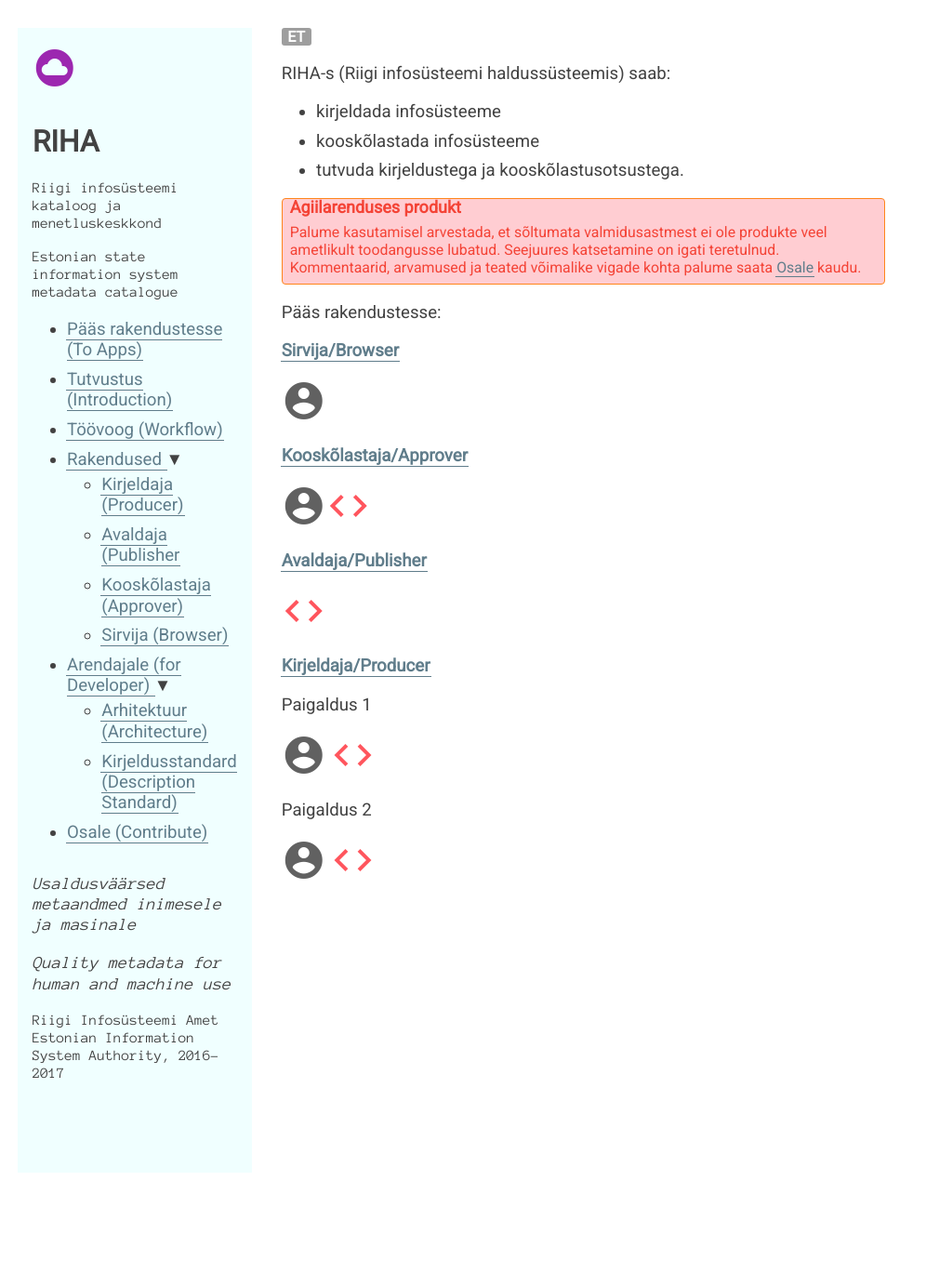
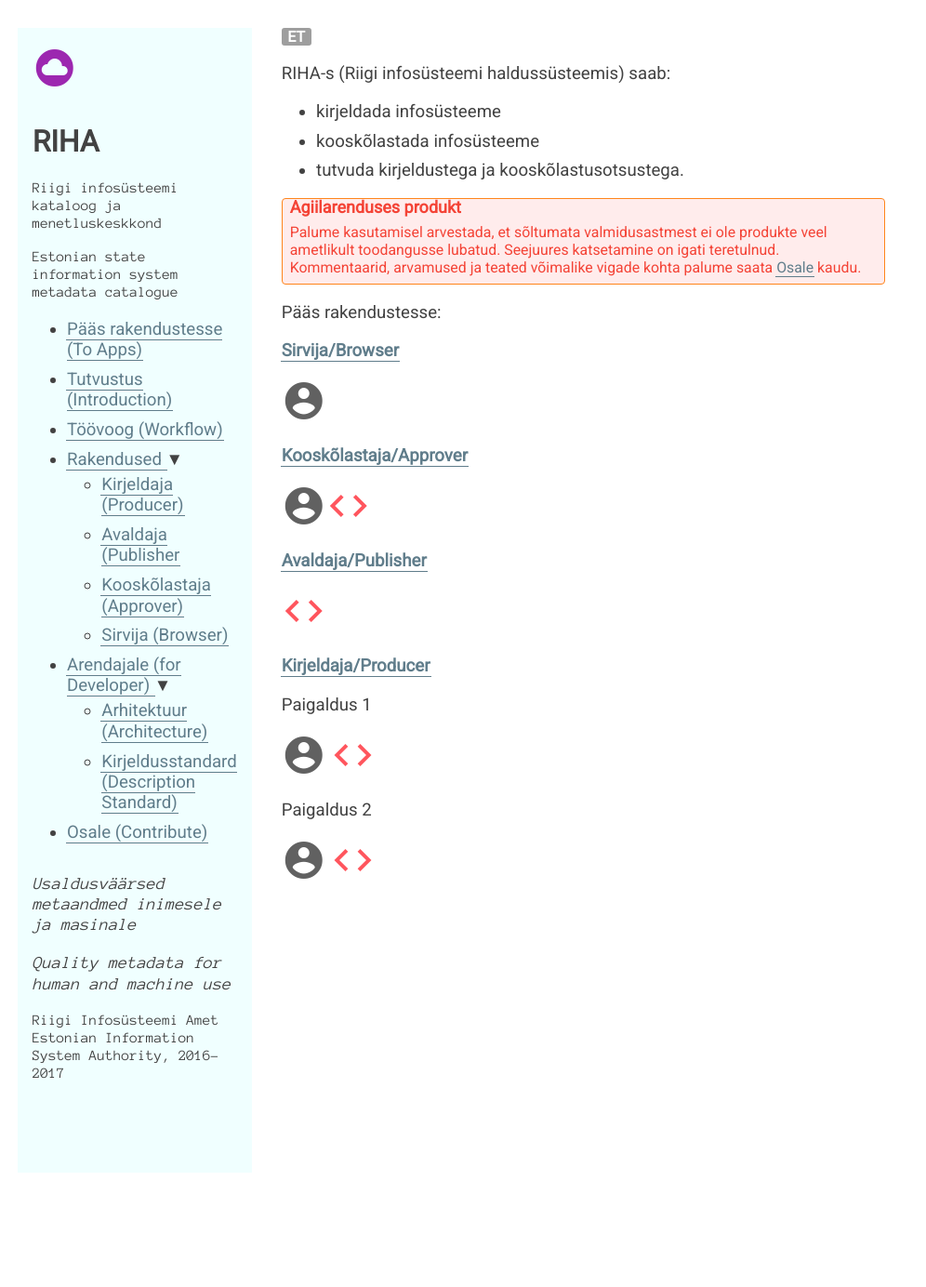
Before and after one commit to e-gov/RIHA-Index, a Jekyll site: the page built from index.md, in a window 1280 px wide. Shown: the whole page at 93% size, without its empty margins (0-996 px from the left). Built offline with Jekyll 4.4.1, drawn with Linux system fonts in a browser that asks for light colours.

Commit message:
Lisandus

```diff
--- a/css/IT.css
+++ b/css/IT.css
@@ -55,7 +55,7 @@
 }
 .block__warning {
 	border-color:#f44336;
-	background-color:#ffcdd2;
+	background-color:#FFECEC;
 	color:#f44336;
 	padding:0 8px;
 	border:1px solid #ff851b;
```
